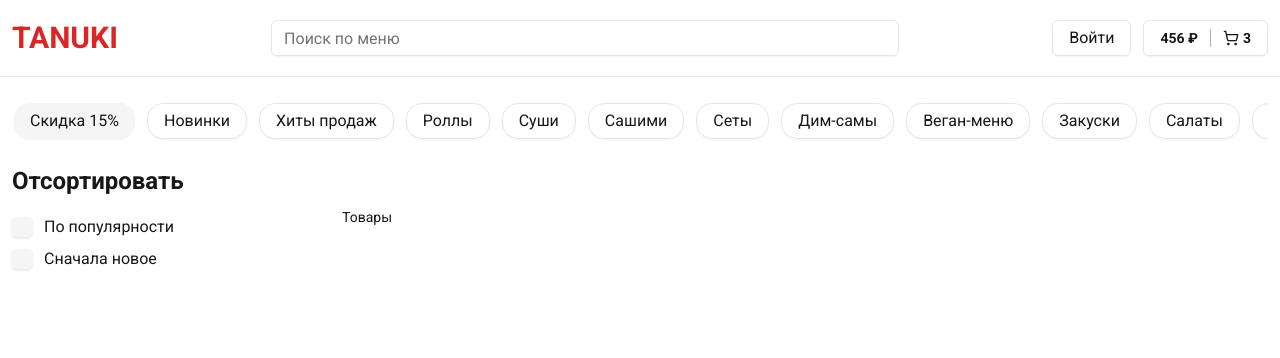
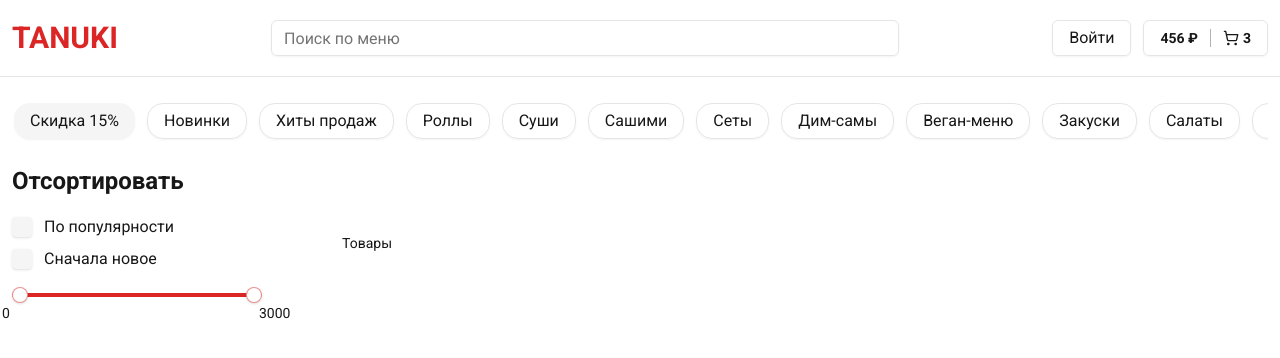
Before and after one commit to waaffle/tanuki, a Next.js app: page / in a window 1280 px wide. Shown: the top 358 px of the page. Built offline with nearby package versions, Linux system fonts and the light colour scheme.

Commit message:
Range-slider для цены

```diff
--- a/app/globals.css
+++ b/app/globals.css
@@ -37,6 +37,7 @@
     --popover: 0 0% 100%;
     --popover-foreground: 0 0% 3.9%;
     --primary: 0 72.2% 50.6%;
+    --primary-second: 0 60% 70.6%;
     --primary-foreground: 0 85.7% 97.3%;
     --secondary: 0 0% 96.1%;
     --secondary-foreground: 0 0% 9%;
--- a/components/shared/filters.tsx
+++ b/components/shared/filters.tsx
@@ -1,6 +1,7 @@
+"use client";
 import { cn } from "@/lib/utils";
-import { FC } from "react";
-import { FilterCheckbox, Title } from ".";
+import { FC, createRef, useRef } from "react";
+import { FilterCheckbox, RangeSlider, Title } from ".";
 
 interface Props {
   className?: string;
@@ -20,7 +21,9 @@
         name="news"
         value="2"
         text="Сначала новое"
+        className="mb-6"
       ></FilterCheckbox>
+      <RangeSlider min={0} max={3000} step={10} />
     </div>
   );
 };
--- a/components/shared/index.ts
+++ b/components/shared/index.ts
@@ -4,3 +4,4 @@
 export { Title } from './title'
 export { Filters } from './filters'
 export { FilterCheckbox } from './filter-checkbox'
+export { RangeSlider } from './range-slider'
--- /dev/null
+++ b/components/shared/range-slider.tsx
@@ -0,0 +1,90 @@
+"use client";
+
+import React from "react";
+import * as SliderPrimitive from "@radix-ui/react-slider";
+
+import { cn } from "@/lib/utils";
+
+type SliderProps = {
+  className?: string;
+  min: number;
+  max: number;
+  step: number;
+  formatLabel?: (value: number) => string;
+  value?: number[] | readonly number[];
+  onValueChange?: (values: number[]) => void;
+};
+
+const RangeSlider = React.forwardRef(
+  (
+    {
+      className,
+      min,
+      max,
+      step,
+      formatLabel,
+      value,
+      onValueChange,
+      ...props
+    }: SliderProps,
+    ref
+  ) => {
+    const initialValue = Array.isArray(value) ? value : [min, max];
+    const [localValues, setLocalValues] = React.useState(initialValue);
+
+    React.useEffect(() => {
+      setLocalValues(Array.isArray(value) ? value : [min, max]);
+    }, [min, max, value]);
+
+    const handleValueChange = (newValues: number[]) => {
+      setLocalValues(newValues);
+      if (onValueChange) {
+        onValueChange(newValues);
+      }
+    };
+
+    return (
+      <SliderPrimitive.Root
+        ref={ref as React.RefObject<HTMLDivElement>}
+        min={min}
+        max={max}
+        step={step}
+        value={localValues}
+        onValueChange={handleValueChange}
+        minStepsBetweenThumbs={40}
+        className={cn(
+          "relative flex w-full touch-none select-none mb-6 items-center",
+          className
+        )}
+        {...props}
+      >
+        <SliderPrimitive.Track className="relative h-1 w-full grow overflow-hidden rounded-full bg-secondary">
+          <SliderPrimitive.Range className="absolute h-full bg-primary" />
+        </SliderPrimitive.Track>
+        {localValues.map((value, index) => (
+          <React.Fragment key={index}>
+            <div
+              className="absolute text-center"
+              style={{
+                left:
+                  index === 0
+                    ? `calc(${((value - min) / (max - min)) * 100}% - 10px)`
+                    : `calc(${((value - min) / (max - min)) * 100}% - 3px)`,
+                top: `10px`,
+              }}
+            >
+              <span className="text-sm">
+                {formatLabel ? formatLabel(value) : value}
+              </span>
+            </div>
+            <SliderPrimitive.Thumb className="block h-4 w-4 rounded-full border border-primary/50 bg-white shadow transition-colors focus-visible:outline-none focus-visible:ring-1 focus-visible:ring-ring disabled:pointer-events-none disabled:opacity-50" />
+          </React.Fragment>
+        ))}
+      </SliderPrimitive.Root>
+    );
+  }
+);
+
+RangeSlider.displayName = SliderPrimitive.Root.displayName;
+
+export { RangeSlider };
--- a/package.json
+++ b/package.json
@@ -11,6 +11,7 @@
   "dependencies": {
     "@radix-ui/react-checkbox": "^1.1.1",
     "@radix-ui/react-icons": "^1.3.0",
+    "@radix-ui/react-slider": "^1.2.0",
     "@radix-ui/react-slot": "^1.1.0",
     "class-variance-authority": "^0.7.0",
     "clsx": "^2.1.1",
--- a/tailwind.config.ts
+++ b/tailwind.config.ts
@@ -22,7 +22,8 @@
 				},
 				primary: {
 					DEFAULT: 'hsl(var(--primary))',
-  				foreground: 'hsl(var(--primary-foreground))'
+					foreground: 'hsl(var(--primary-foreground))',
+					second: 'hsl(var(--primary-second))'
 				},
 				secondary: {
 					DEFAULT: 'hsl(var(--secondary))',
```
Also changed, not shown: 1 other file (tests, documents, lock files or other folders). Lines whose indentation alone changed are shown as unchanged.
